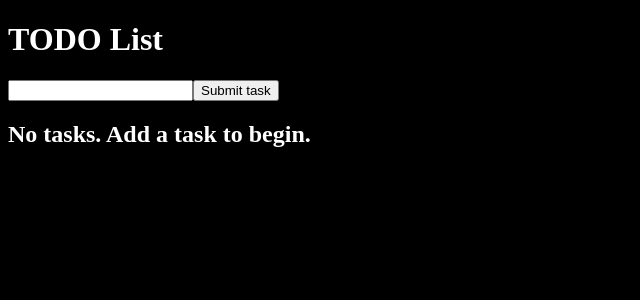
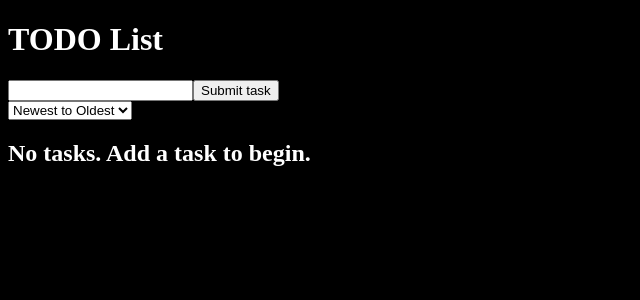
Before and after one commit to Hea092024/ToDo-List-React, a React (Vite) app: page / in a window 1280 px wide. Shown: the top 300 px of the page, without its empty margins (0-640 px from the left). Built offline with nearby package versions, Linux system fonts and the light colour scheme.

Commit message:
added options to sort in Header.jsx

```diff
--- a/src/components/Header.jsx
+++ b/src/components/Header.jsx
@@ -17,12 +17,18 @@ export default function Header ({data : {addTask}}) {
 
     }
     return (
-        <div>
-            <h1>TODO List</h1>
-            <form onSubmit={handleAddTask}>
-            <input type="text" onChange={e => setNewTaskName(e.target.value)} />
-            <button type='submit'>Submit task</button>
-            </form>
-        </div>
-    )
+      <div>
+        <h1>TODO List</h1>
+        <form onSubmit={handleAddTask}>
+          <input type="text" onChange={(e) => setNewTaskName(e.target.value)} />
+          <button type="submit">Submit task</button>
+        </form>
+        <select name="" id="">
+          <option value="newest">Newest to Oldest</option>
+          <option value="oldest">Oldest to Newest</option>
+          <option value="a-to-z">A to Z</option>
+          <option value="z-to-a">Z to A</option>
+        </select>
+      </div>
+    );
 }
```
